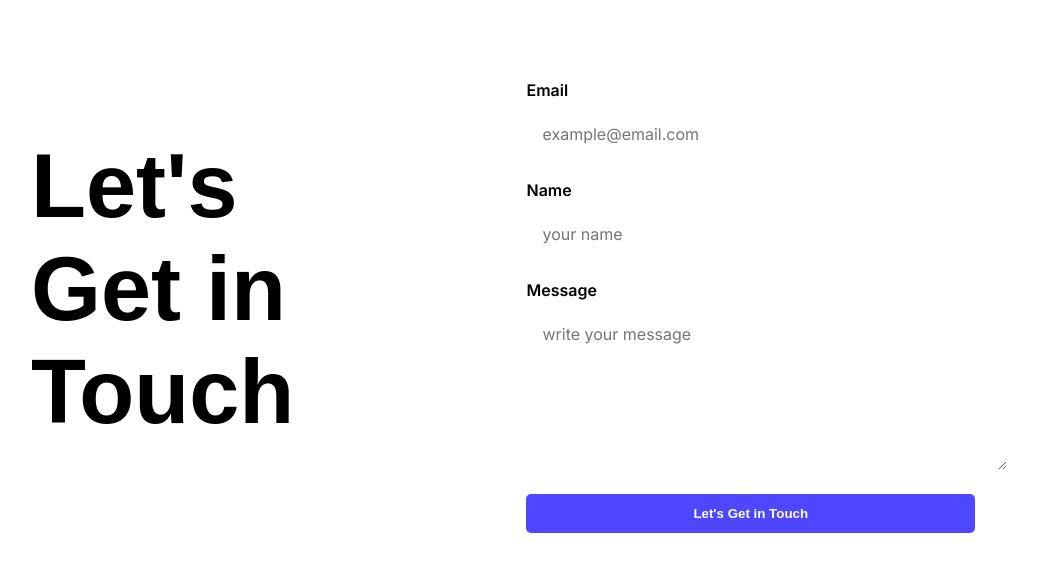
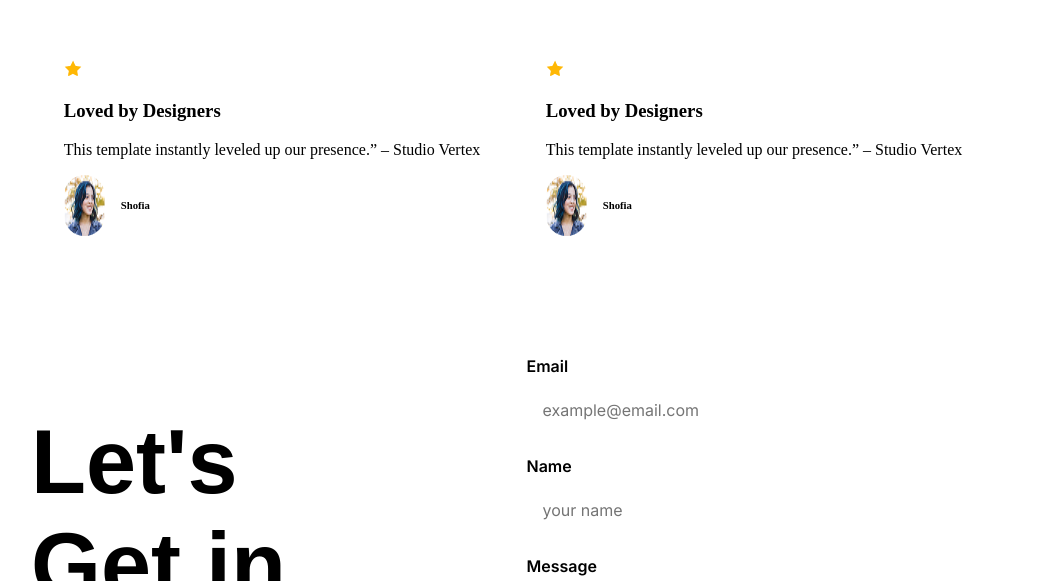
Before and after one commit to se4frog/ph-assignment-001, a plain HTML site: page index.html in a window 1280 px wide. Shown: the part 1633-2214 px from the top of the page, without its empty margins (127-1164 px from the left). Drawn offline with Linux system fonts and the light colour scheme.

Commit message:
added user feedbacks

```diff
--- a/index.html
+++ b/index.html
@@ -51,6 +51,30 @@
                 </div>
             </div>
         </section>
+        <section class="feedbacks-container">
+            <div class="feedbacks">
+                <img src="Assets/icon-star.png" alt="">
+                <h3>Loved by Designers</h3>
+                <p class="feedback-details">This template instantly leveled up our presence.” – Studio Vertex</p>
+                <div class="user-info">
+                    <img src="Assets/avatar.png" alt="" class="user-pfp">
+                    <h6 class="user-name">Shofia</h6>
+
+                </div>
+            </div>
+            <div class="feedbacks">
+                <img src="Assets/icon-star.png" alt="">
+                <h3>Loved by Designers</h3>
+                <p class="feedback-details">This template instantly leveled up our presence.” – Studio Vertex</p>
+                <div class="user-info">
+                     <img src="Assets/avatar.png" alt="" class="user-pfp">
+                     <h6 class="user-name">Shofia</h6>
+
+                </div>
+            </div>
+
+        </section>
+
         <section class="form-container">
             <h2 class="form-title raleway-secondary">Let's Get in Touch</h2>
             <div class="form">
--- a/style/style.css
+++ b/style/style.css
@@ -190,3 +190,17 @@ input[type="submit"] {
   font-size: 16px;
 
 }
+
+.feedbacks-container{
+    display: flex;
+    justify-content: space-around;
+    padding: 50px 150px;
+}
+
+.user-info{
+    display:flex;
+    gap: 16px;
+}
+.feedbacks img{
+    border-radius: 40px;
+}
```
